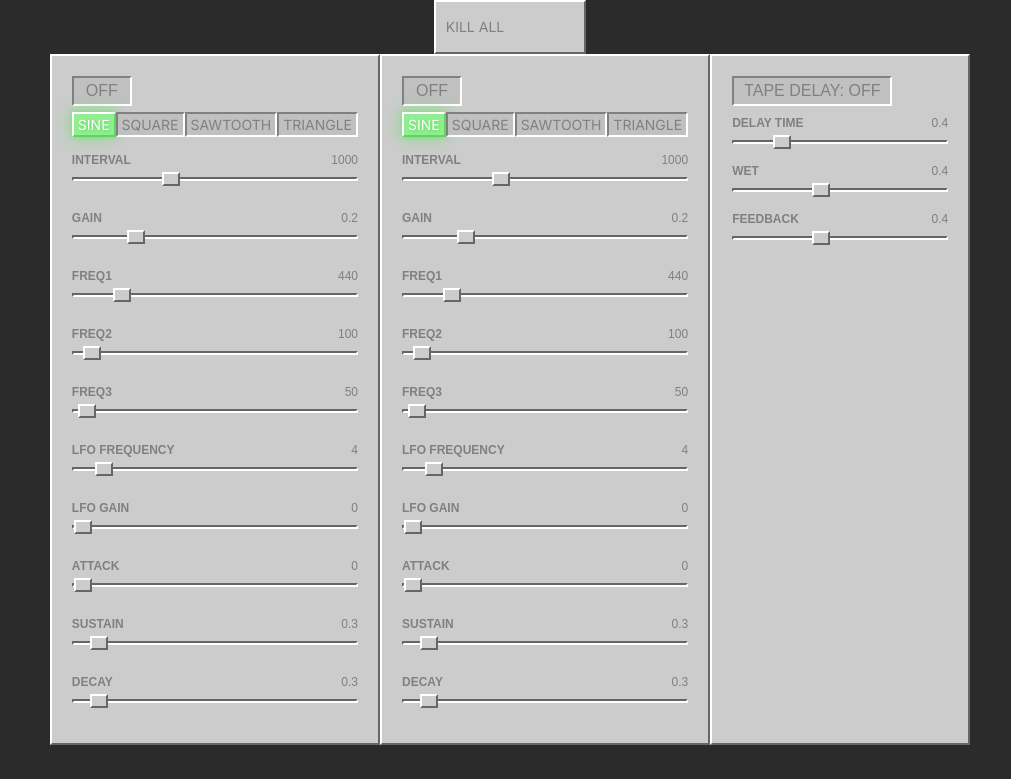
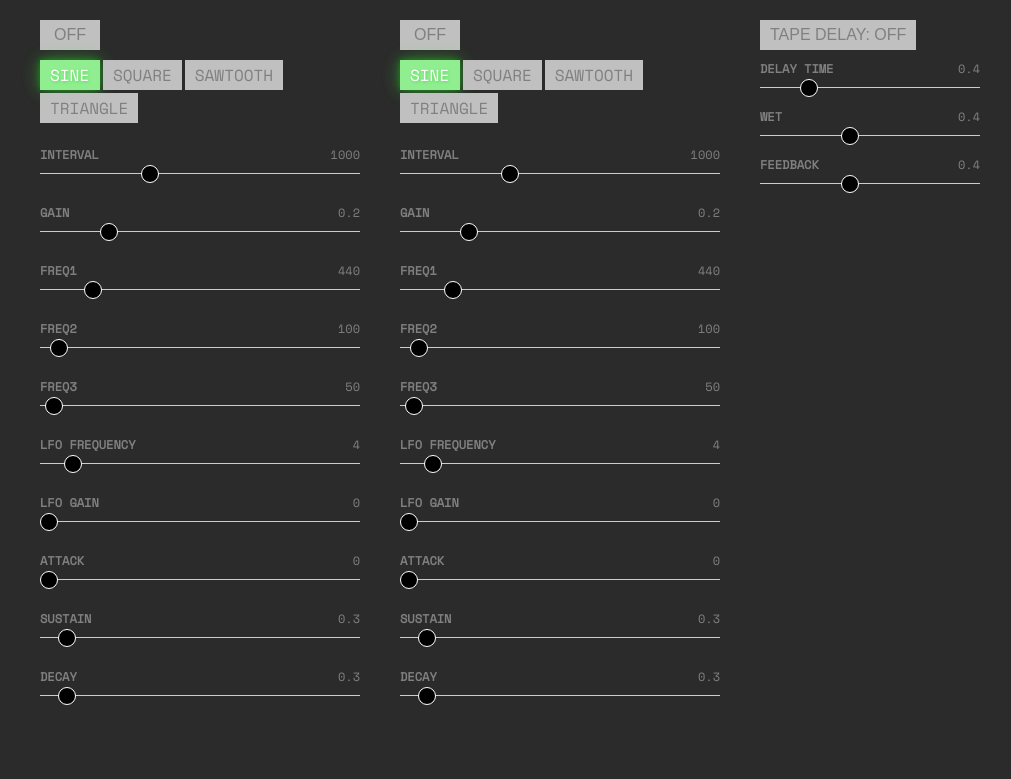
Before and after one commit to gabriel3000/webosc-repeater, a Next.js app: page /webosc-repeater in a window 1280 px wide. Shown: the top 779 px of the page, without its empty margins (130-1141 px from the left). Built offline with nearby package versions, Linux system fonts and the light colour scheme.

Commit message:
Adding new font. adjusting css

```diff
--- a/src/app/globals.css
+++ b/src/app/globals.css
@@ -1,3 +1,19 @@
+@font-face {
+  font-family: 'SpaceMono-Bold';
+  src: url('/font/SpaceMono-Bold.ttf') format('truetype');
+}
+@font-face {
+  font-family: 'SpaceMono-BoldItalic';
+  src: url('/font/SpaceMono-BoldItalic.ttf') format('truetype');
+}
+@font-face {
+  font-family: 'SpaceMono-Italic';
+  src: url('/font/SpaceMono-Italic.ttf') format('truetype');
+}
+@font-face {
+  font-family: 'SpaceMono-Regular';
+  src: url('/font/SpaceMono-Regular.ttf') format('truetype');
+}
 * {
   box-sizing: border-box;
   padding: 0;
@@ -7,6 +23,7 @@
 html,
 body {
   overflow-x: hidden;
+  font-family: SpaceMono-Regular, monospace;
 }
 
 body {
--- a/src/app/layout.tsx
+++ b/src/app/layout.tsx
@@ -1,13 +1,16 @@
 import './globals.css'
 import type { Metadata } from 'next'
-import { Inter } from 'next/font/google'
-
-const inter = Inter({ subsets: ['latin'] })
+import { Space_Mono } from 'next/font/google'
 
 export const metadata: Metadata = {
   title: 'Gabriel Jablanczy',
   description: 'Gabriel Jablanczy\'s personal website',
 }
+
+const spaceMonoFont = Space_Mono({
+  weight: '400',
+  subsets: ['latin'],
+})
 
 export default function RootLayout({
   children,
@@ -16,7 +19,7 @@ export default function RootLayout({
 }) {
   return (
     <html lang="en">
-      <body className={inter.className}>{children}</body>
+      <body className={spaceMonoFont.className}>{children}</body>
     </html>
   )
 }
--- a/src/app/webosc-repeater/_c/App.tsx
+++ b/src/app/webosc-repeater/_c/App.tsx
@@ -6,13 +6,14 @@ import SynthModule from './components/synthModule';
 import TapeDelay from './components/tapeDelay';
 import MainDestinationControls from './components/mainDestinationControls';
 import styles from './app.module.css';
+import commonStyles from './common/common.module.css';
 
 export default function App() {
     const { instrumentParams } = useContext(ReactContext);
     return (
         <div className={styles.wrapper}>
             <MainDestinationControls />
-            <div className={styles.modules}>
+            <div className={`${styles.modules} ${commonStyles.defaultPanelColoringWrapper}`}>
                 {instrumentParams.map((instrument:any, instrumentIndex:number) => {
                     return (
                         <SynthModule
--- a/src/app/webosc-repeater/_c/common/common.module.css
+++ b/src/app/webosc-repeater/_c/common/common.module.css
@@ -1,7 +1,2 @@
-.defaultPanelColoring {
-    background-color: #ccc;
-    border-right: 2px solid #666;
-    border-top: 2px solid #fff;
-    border-left: 2px solid #fff;
-    border-bottom: 2px solid #666;
-}
+.defaultPanelColoring {}
+.defaultPanelColoringWrapper {}
--- a/src/app/webosc-repeater/_c/components/mainDestinationControls/index.tsx
+++ b/src/app/webosc-repeater/_c/components/mainDestinationControls/index.tsx
@@ -25,9 +25,8 @@ const MainDestinationControls = () => {
     }, [instrumentParams]);
 
     return (
-        <div className={styles.wrapper}>
+        <div className={`${styles.wrapper} ${!power && styles.off}`}>
             <div className={`${styles.killAll} ${commonStyles.defaultPanelColoring} ${power ? styles.instrumentIsOn : null}`}>
-                <span>Kill All</span>
                 <Power settings={{
                     powerClickHandler: () => {
                         setPower(!power)
@@ -44,6 +43,7 @@ const MainDestinationControls = () => {
                         setInstrumentParams(newInstrumentParams);
                     },
                     power: power,
+                    powerCopy: [ 'kill all', 'kill all: off' ],
                 }} />
             </div>
         </div>
--- a/src/app/webosc-repeater/_c/components/mainDestinationControls/mainDestinationControls.module.css
+++ b/src/app/webosc-repeater/_c/components/mainDestinationControls/mainDestinationControls.module.css
@@ -3,6 +3,14 @@
     display: flex;
     align-items: center;
     justify-content: center;
+    position: fixed;
+    bottom: 0;
+    background-color: #2b2b2b;
+    width: 100%;
+    border-top: 2px solid #000;
+}
+.off {
+    display: none;
 }
 .killAll {
     padding: 10px;
--- a/src/app/webosc-repeater/_c/components/power/power.module.css
+++ b/src/app/webosc-repeater/_c/components/power/power.module.css
@@ -4,21 +4,14 @@
     height: 30px;
     color: #808080;
     background-color: #C0C0C0; /* Gray */
-    border-top: 2px solid #808080; /* Darker Gray */
-    border-left: 2px solid #808080; /* Darker Gray */
-    border-bottom: 2px solid #fff;
-    border-right: 2px solid #fff;
     cursor: pointer;
     outline: none;
     padding: 3px 10px;
     min-width: 60px;
+    border: none;
 }
 
 .power.ON {
-    border-top: 2px solid #fff; /* Darker Gray */
-    border-left: 2px solid #fff; /* Darker Gray */
-    border-bottom: 2px solid #5ed55e;
-    border-right: 2px solid #5ed55e;
     background-color: lightgreen;
     color: #fff;
     text-shadow: 1px 1px 3px #5ed55e;
--- a/src/app/webosc-repeater/_c/components/radioGroup/radioGroup.module.css
+++ b/src/app/webosc-repeater/_c/components/radioGroup/radioGroup.module.css
@@ -7,10 +7,6 @@
 }
 
 .radio-group-option input:checked + label {
-    border-top: 2px solid #fff; /* Darker Gray */
-    border-left: 2px solid #fff; /* Darker Gray */
-    border-bottom: 2px solid #5ed55e;
-    border-right: 2px solid #5ed55e;
     background-color: lightgreen;
     color: #fff;
     text-shadow: 1px 1px 3px #5ed55e;
@@ -18,13 +14,16 @@
 }
 
 .radio-group-option label {
-    padding: 2px 4px;
+    font-size: 1rem;
+    text-transform: uppercase;
+    height: 30px;
     color: #808080;
     background-color: #C0C0C0; /* Gray */
-    border-top: 2px solid #808080; /* Darker Gray */
-    border-left: 2px solid #808080; /* Darker Gray */
-    border-bottom: 2px solid #fff;
-    border-right: 2px solid #fff;
     cursor: pointer;
     outline: none;
+    padding: 3px 10px;
+    min-width: 60px;
+    border: none;
+    display: inline-block;
+    margin: 0 3px 3px 0;
 }
--- a/src/app/webosc-repeater/_c/components/slider/slider.module.css
+++ b/src/app/webosc-repeater/_c/components/slider/slider.module.css
@@ -7,7 +7,6 @@
     justify-content: space-between;
     font-size: 12px;
     color: #808080;
-    font-family: Arial, Helvetica, sans-serif;
 }
 .sliderLabel span:first-child {
     font-weight: bold;
@@ -18,7 +17,7 @@
 .slider {
     appearance: none;
     outline: none;
-    height: 2px;
+    height: 1px;
     display:block;
     width: 200px;
     margin: 10px 0 0 0;
@@ -29,23 +28,16 @@
 .slider[type="range"]::-webkit-slider-thumb {
     -webkit-appearance: none;
     border: none;
-    height: 14px;
+    height: 18px;
     width: 18px;
     cursor: pointer;
-    border-radius: none;
-    background-color: #ccc;
-    border-right: 2px solid #666;
-    border-top: 2px solid #fff;
-    border-left: 2px solid #fff;
-    border-bottom: 2px solid #666;
+    border-radius: 9px;
+    border: 1px solid #fff;
+    background-color: #000;
 }
 
 .slider::-webkit-slider-thumb:hover {
     background-color:#28EBCC;
-    border-bottom: 2px solid #126B5C;
-    border-right: 2px solid #126B5C;
-    border-top: 2px solid #D1EFED;
-    border-left: 2px solid #D1EFED;
     box-shadow: 0px 0px 10px 4px rgba(40,235,204,0.3);
 }
 
@@ -53,31 +45,20 @@
     appearance: none;
     border-radius: 0;
     border: none;
-    height: 14px;
+    height: 18px;
     width: 18px;
     cursor: pointer;
-    border-radius: none;
-    background-color: #ccc;
-    border-right: 2px solid #666;
-    border-top: 2px solid #fff;
-    border-left: 2px solid #fff;
-    border-bottom: 2px solid #666;
+    border-radius: 9px;
+    border: 1px solid #fff;
+    background-color: #000;
 }
 
 .slider::-moz-range-thumb:hover {
     background-color:#28EBCC;
-    border-bottom: 2px solid #126B5C;
-    border-right: 2px solid #126B5C;
-    border-top: 2px solid #D1EFED;
-    border-left: 2px solid #D1EFED;
     box-shadow: 0px 0px 10px 4px rgba(40,235,204,0.3);
 }
 
 .slider {
     height: 1px;
     background-color: #ccc;
-    border-right: 2px solid #fff;
-    border-top: 2px solid #666;
-    border-left: 2px solid #666;
-    border-bottom: 2px solid #fff;
 }
--- a/src/app/webosc-repeater/_c/settings/CONTROL_MODULE.ts
+++ b/src/app/webosc-repeater/_c/settings/CONTROL_MODULE.ts
@@ -34,7 +34,7 @@ const CONTROL_MODULE = [
         type: 'slider',
         labelContent: 'interval',
         value: 1000,
-        min: 0,
+        min: 1,
         max: 3000,
         step: 1,
     },
```
Also changed, not shown: 1 other file (tests, documents, lock files or other folders).
